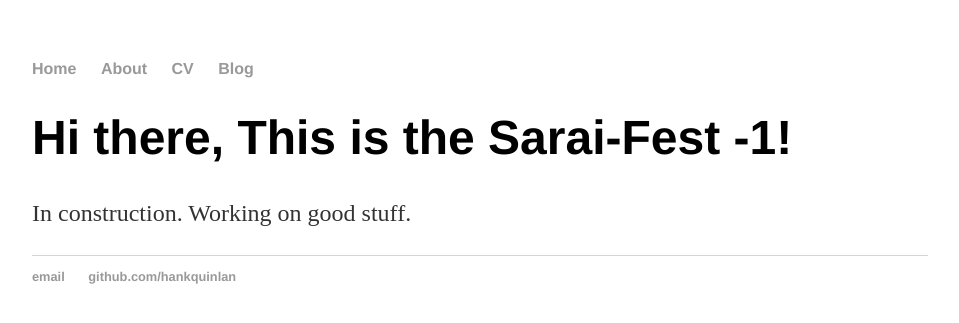
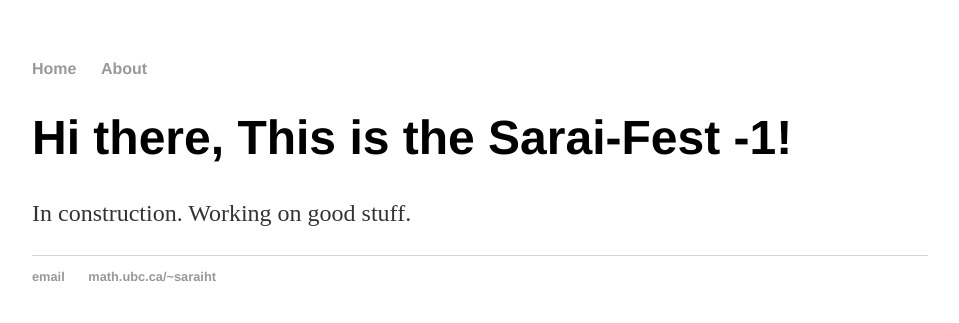
Before and after one commit to saraiht/saraiht.github.io, a Jekyll site: the page built from index.html, in a window 1280 px wide. Shown: the top 323 px of the page, without its empty margins (160-1119 px from the left). Built offline with Jekyll 4.4.1, drawn with Linux system fonts in a browser that asks for light colours.

Commit message:
Update default.html
updated contact information

```diff
--- a/_layouts/default.html
+++ b/_layouts/default.html
@@ -10,8 +10,6 @@
 	    		<ul>
 	        		<li><a href="/">Home</a></li>
 		        	<li><a href="/about">About</a></li>
-	        		<li><a href="/cv">CV</a></li>
-	        		<li><a href="/blog">Blog</a></li>
 	    		</ul>
 			</nav>
 			<div class="container">
@@ -21,8 +19,8 @@
 			</div><!-- /.container -->
 			<footer>
 	    		<ul>
-	        		<li><a href="mailto:hankquinlanhub@gmail.com">email</a></li>
-	        		<li><a href="https://github.com/hankquinlan">github.com/hankquinlan</a></li>
+	        		<li><a href="mailto:saraiht@math.ubc.ca">email</a></li>
+	        		<li><a href="https://www.math.ubc.ca/~saraiht">math.ubc.ca/~saraiht</a></li>
 				</ul>
 			</footer>
 		</body>
```
